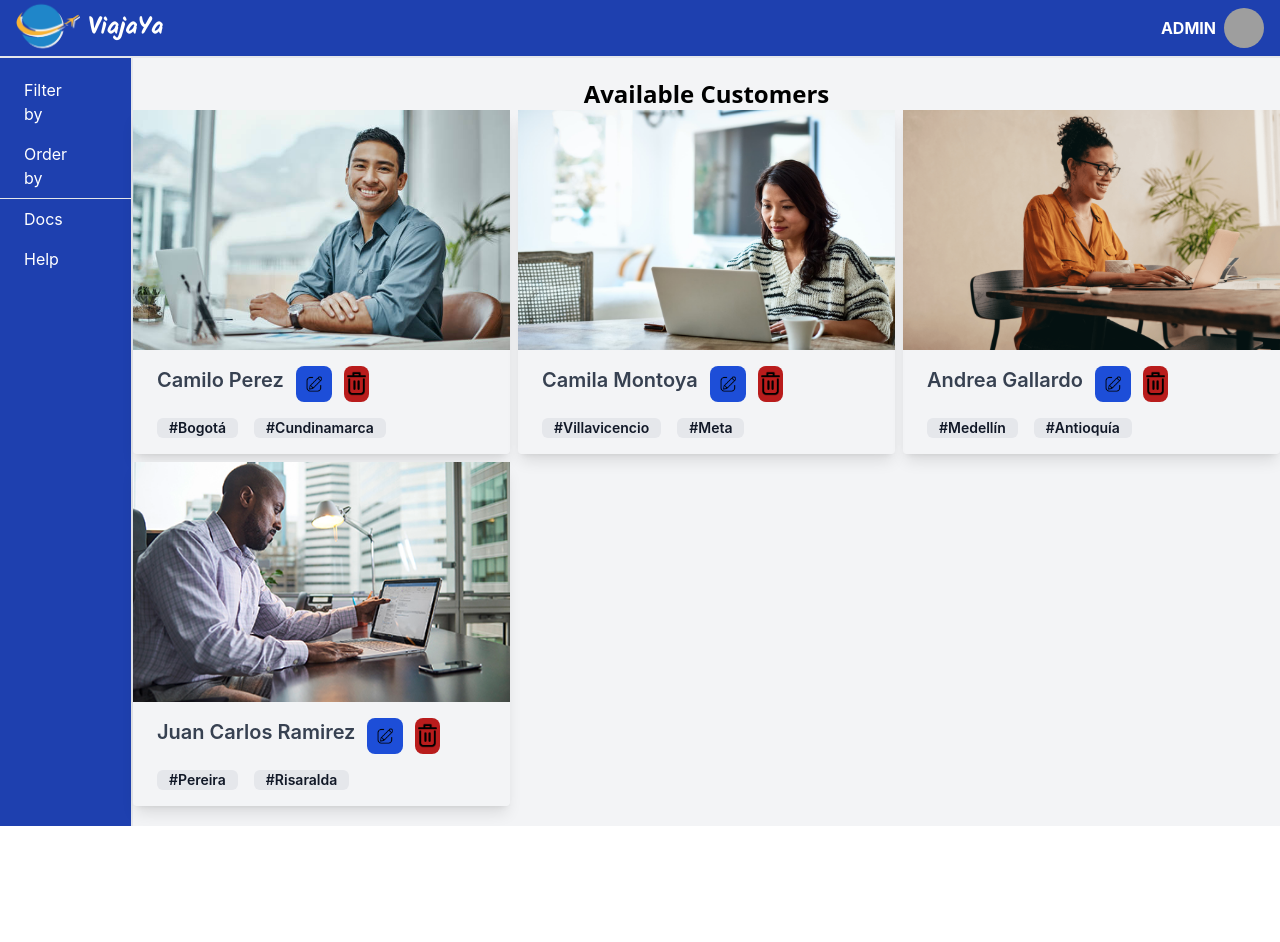
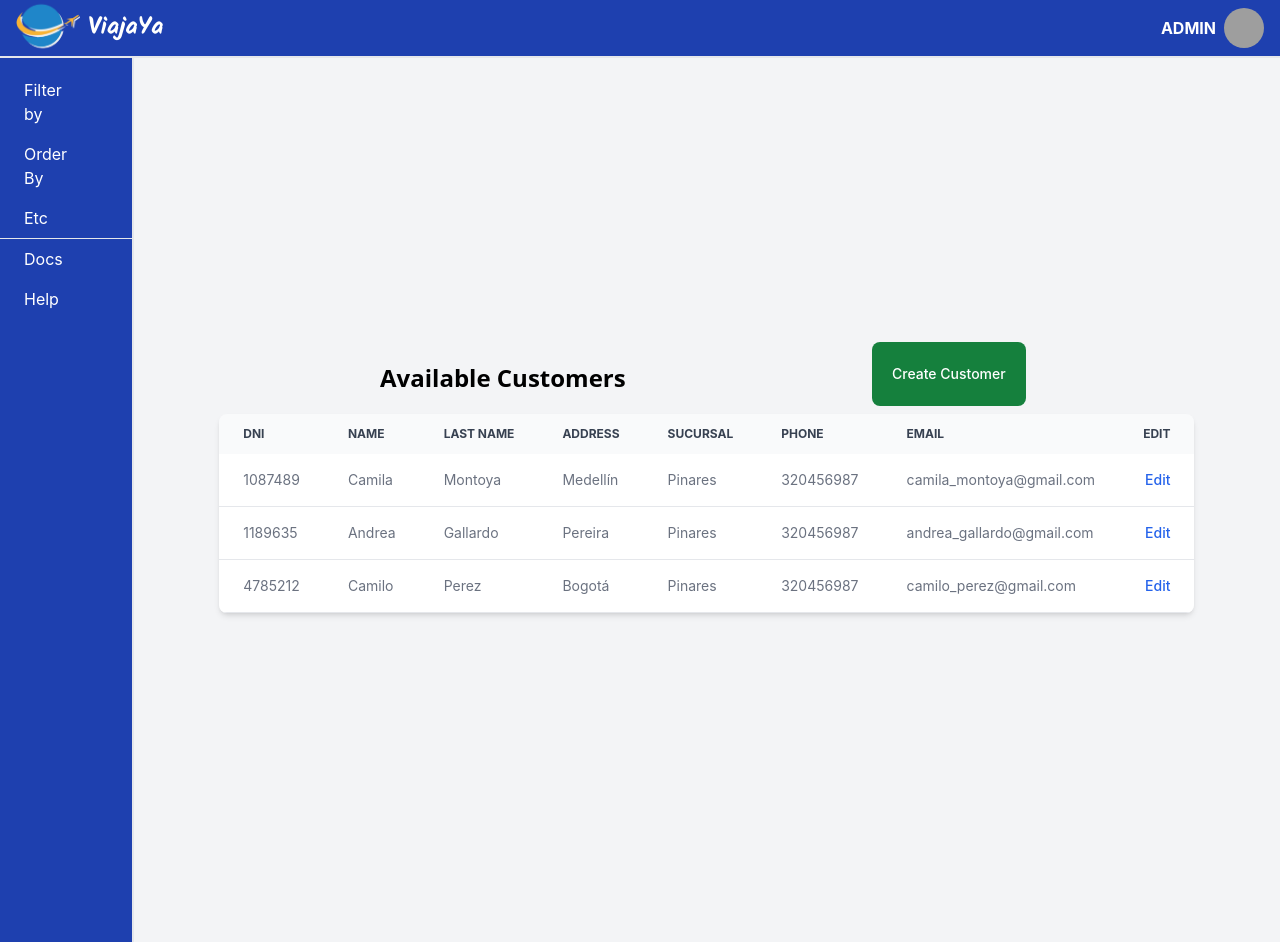
Before and after one commit to coscristian/Agencia-de-Viajes, a React (Create React App) app: page /admin/customers in a window 1280 px wide. Before the commit the page ends 826 px from the top, so only its background shows below. Built offline with nearby package versions, Linux system fonts and the light colour scheme; grey boxes are pictures that could not be loaded.

Commit message:
Customers table and form added

```diff
--- a/src/pages/customers.jsx
+++ b/src/pages/customers.jsx
@@ -1,29 +1,155 @@
-import React from 'react';
-import admin1 from 'media/admin1.png';
-import admin2 from 'media/admin2.jpg';
-import admin3 from 'media/admin3.jpeg';
-import admin4 from 'media/admin4.jpg';
-import SucursalCard from 'components/SucursalCard';
-import Sidebar from 'components/Sidebar';
+import Sidebar from "components/Sidebar";
+import SidebarOption from "components/SidebarOption";
+import InformationLayout from "layouts/private_layout/InformationLayout";
+import { useEffect, useState } from "react";
+import EntityForm from "components/EntityForm";
+import FormGridHeader from "components/form/FormGridHeader";
+import FormInput from "components/form/FormInput";
+import Table from "components/table/Table";
+import TableBody from "components/table/TableBody";
+import TableHeader from "components/table/TableHeader";
+import TableRow from "components/table/TableRow";
+import TableHeaderColumn from "components/table/TableHeaderColumn";
+
+const customersBackend = [
+  {
+    dni: "1087489",
+    name: "Camila",
+    lastName: "Montoya",
+    sucursal: "Medellín",
+    address: "Pinares",
+    phone: "320456987",
+    email: "camila_montoya@gmail.com",
+  },
+  {
+    dni: "1189635",
+    name: "Andrea",
+    lastName: "Gallardo",
+    sucursal: "Pereira",
+    address: "Pinares",
+    phone: "320456987",
+    email: "andrea_gallardo@gmail.com",
+  },
+  {
+    dni: "4785212",
+    name: "Camilo",
+    lastName: "Perez",
+    sucursal: "Bogotá",
+    address: "Pinares",
+    phone: "320456987",
+    email: "camilo_perez@gmail.com",
+  },
+];
 
 const Customers = () => {
+  const [showTable, setShowTable] = useState(true);
+  const [customers, setCustomers] = useState([]);
+
+  useEffect(() => {
+    setCustomers(customersBackend);
+  }, []);
+
   return (
-    <div className='flex flex-row bg-gray-100'>
-        <Sidebar>
-            <li className='py-2 pl-6 pr-14 hover:bg-blue-900 rounded-3xl'>Filter by</li>
-            <li className='py-2 pl-6 pr-14 hover:bg-blue-900 rounded-3xl'>Order by</li>
-        </Sidebar>
-        <div className="flex flex-col my-5 w-full justify-center items-center">
-            <h2 className="text-2xl font-sans font-bold">Available Customers</h2>
-            <div className="grid grid-cols-3 gap-2">
-                <SucursalCard titulo="Camilo Perez" img={admin4} etiqueta1="Bogotá" etiqueta2="Cundinamarca"/>
-                <SucursalCard titulo="Camila Montoya" img={admin3} etiqueta1="Villavicencio" etiqueta2="Meta"/>
-                <SucursalCard titulo="Andrea Gallardo" img={admin1} etiqueta1="Medellín" etiqueta2="Antioquía"/>
-                <SucursalCard titulo="Juan Carlos Ramirez" img={admin2} etiqueta1="Pereira" etiqueta2="Risaralda"/>
-            </div>
-        </div>
+    <div className="flex flex-row bg-gray-100">
+      <Sidebar>
+        <SidebarOption optionText="Filter by" />
+        <SidebarOption optionText="Order By" />
+        <SidebarOption optionText="Etc" />
+      </Sidebar>
+      <InformationLayout
+        tableTitle="Available Customers"
+        buttonTableText="Create Customer"
+        formTitle="Creating Customer"
+        buttonFormText="Show All Customers"
+        showTable={showTable}
+        setShowTable={setShowTable}
+        table={<CustomersTable customers={customers} setShowTable={setShowTable} />}
+        form={
+          <EntityForm
+            entities={customers}
+            setEntities={setCustomers}
+            setShowTable={setShowTable}
+          >
+            <FormGridHeader>
+              <FormInput
+                type="text"
+                name="dni"
+                placeholder=""
+                required={true}
+                editingInfo={false}
+                labelText="DNI"
+              />
+              <FormInput
+                type="text"
+                name="name"
+                placeholder=""
+                required={true}
+                editingInfo={false}
+                labelText="Name"
+              />
+              <FormInput
+                type="text"
+                name="lastname"
+                placeholder=""
+                required={true}
+                editingInfo={false}
+                labelText="Last Name"
+              />
+            </FormGridHeader>
+
+            <FormInput
+              type="text"
+              name="address"
+              placeholder=""
+              required={true}
+              editingInfo={false}
+              labelText="Address"
+            />
+            <FormInput
+              type="email"
+              name="email"
+              placeholder=""
+              required={true}
+              editingInfo={false}
+              labelText="Email"
+            />
+            <FormInput
+              type="tel"
+              name="phone"
+              placeholder=""
+              required={true}
+              editingInfo={false}
+              labelText="Phone"
+            />
+          </EntityForm>
+        }
+      />
     </div>
   );
 }
 
+const CustomersTable = ({customers, setShowTable}) => {
+  return (
+    <>
+      <Table>
+        <TableHeader>
+          <TableHeaderColumn text="DNI" />
+          <TableHeaderColumn text="Name" />
+          <TableHeaderColumn text="Last Name" />
+          <TableHeaderColumn text="Address" />
+          <TableHeaderColumn text="Sucursal" />
+          <TableHeaderColumn text="Phone" />
+          <TableHeaderColumn text="Email" />
+          <TableHeaderColumn text="Edit" />
+        </TableHeader>
+        <TableBody>
+          {customers.map((customer) => {
+            return <TableRow entity={customer} setShowTable={setShowTable} />;
+          })}
+        </TableBody>
+      </Table>
+    </>
+  );
+}
+
 export default Customers;
```
